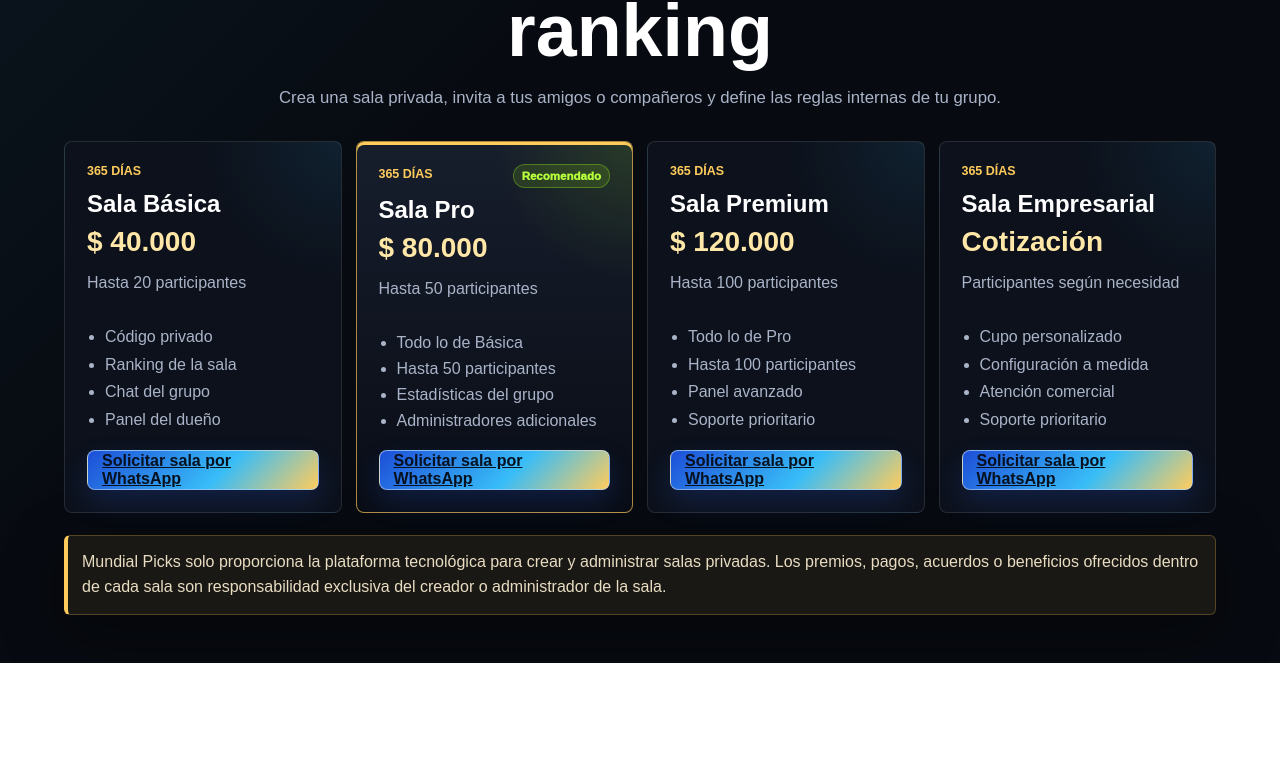
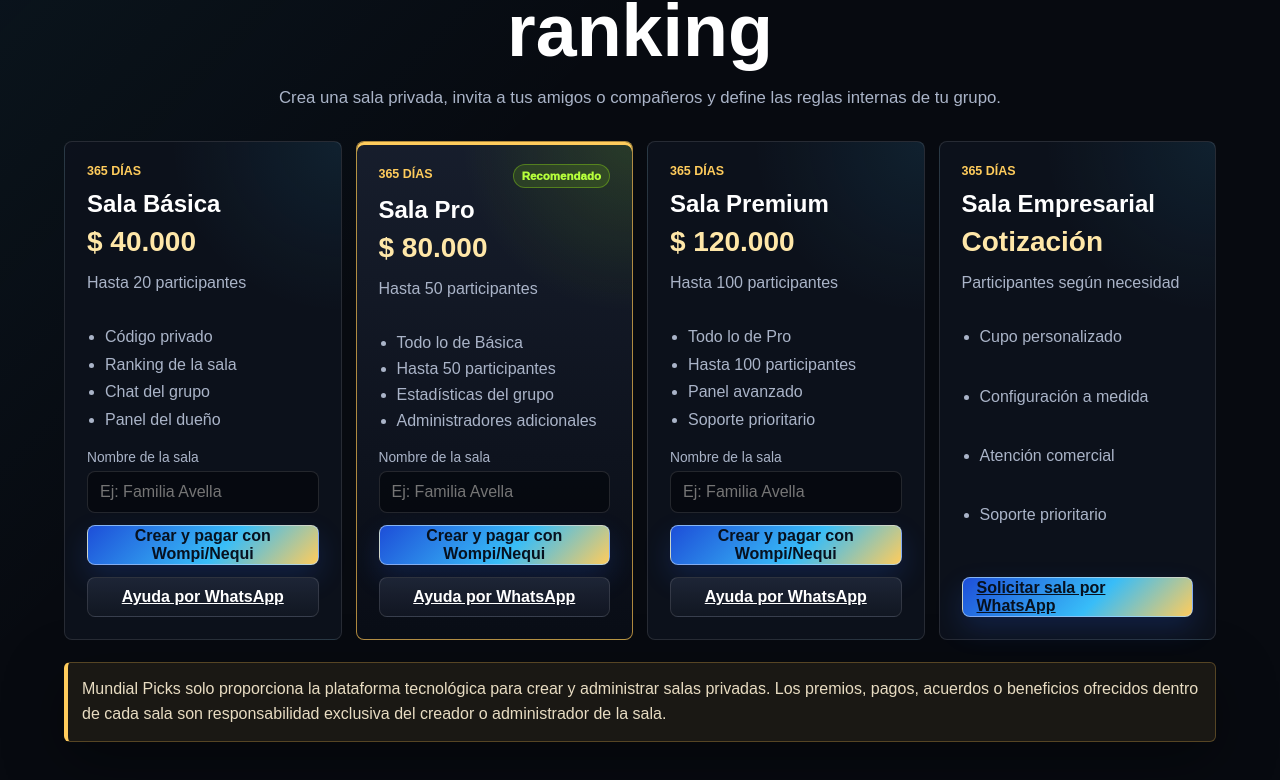
Before and after one commit to 101905Leo/mundial-picks-2026, a Next.js app: page /planes in a window 1280 px wide. Shown: the part 348-1128 px from the top of the page. Before the commit the page ends 1011 px from the top, so only its background shows below. Built offline with nearby package versions, Linux system fonts and the light colour scheme.

Commit message:
Restaurar checkout Wompi desde planes

```diff
--- a/src/components/plans-page.tsx
+++ b/src/components/plans-page.tsx
@@ -1,5 +1,8 @@
+"use client";
+
 import Link from "next/link";
-import { roomPlanCatalog, salesWhatsAppUrl } from "@/lib/room-plan-catalog";
+import { FormEvent, useState } from "react";
+import { roomPlanCatalog, salesWhatsAppUrl, type RoomPlanCatalogItem } from "@/lib/room-plan-catalog";
 
 function formatPrice(priceCop: number | null) {
   if (priceCop === null) return "Cotización";
@@ -11,6 +14,57 @@ function formatPrice(priceCop: number | null) {
 }
 
 export function PlansPage() {
+  const [roomNames, setRoomNames] = useState<Record<string, string>>({});
+  const [pendingPlan, setPendingPlan] = useState<string | null>(null);
+  const [message, setMessage] = useState("");
+
+  async function startRoomCheckout(event: FormEvent<HTMLFormElement>, plan: RoomPlanCatalogItem) {
+    event.preventDefault();
+    if (!plan.participantLimit) return;
+
+    const roomName = (roomNames[plan.slug] ?? "").trim();
+    if (roomName.length < 3) {
+      setMessage("Escribe un nombre de sala de mínimo 3 caracteres.");
+      return;
+    }
+
+    setPendingPlan(plan.slug);
+    setMessage("Creando sala y preparando pago...");
+
+    try {
+      const response = await fetch("/api/leagues", {
+        method: "POST",
+        headers: { "Content-Type": "application/json" },
+        body: JSON.stringify({
+          name: roomName,
+          maxParticipants: plan.participantLimit,
+        }),
+      });
+      const data = await response.json().catch(() => ({}));
+
+      if (response.status === 401) {
+        setMessage("Inicia sesión o regístrate antes de crear y pagar una sala.");
+        return;
+      }
+
+      if (!response.ok) {
+        setMessage(data.error ?? "No se pudo crear la sala ni abrir Wompi.");
+        return;
+      }
+
+      if (!data.checkout?.checkoutUrl) {
+        setMessage("La sala se creó, pero no recibimos el enlace de pago. Usa WhatsApp como alternativa.");
+        return;
+      }
+
+      window.location.href = data.checkout.checkoutUrl;
+    } catch {
+      setMessage("No se pudo conectar con el checkout. Intenta de nuevo o usa WhatsApp como alternativa.");
+    } finally {
+      setPendingPlan(null);
+    }
+  }
+
   return (
     <main className="plans-shell">
       <header className="plans-header">
@@ -45,12 +99,39 @@ export function PlansPage() {
             <ul>
               {plan.benefits.map((benefit) => <li key={benefit}>{benefit}</li>)}
             </ul>
-            <a className="button primary" href={salesWhatsAppUrl(plan.name)} rel="noreferrer" target="_blank">
-              Solicitar sala por WhatsApp
-            </a>
+            {plan.participantLimit ? (
+              <form className="form" onSubmit={(event) => startRoomCheckout(event, plan)}>
+                <div className="form-row">
+                  <label htmlFor={`room-name-${plan.slug}`}>Nombre de la sala</label>
+                  <input
+                    id={`room-name-${plan.slug}`}
+                    maxLength={80}
+                    minLength={3}
+                    onChange={(event) =>
+                      setRoomNames((current) => ({ ...current, [plan.slug]: event.target.value }))
+                    }
+                    placeholder="Ej: Familia Avella"
+                    required
+                    value={roomNames[plan.slug] ?? ""}
+                  />
+                </div>
+                <button className="button primary" disabled={pendingPlan !== null} type="submit">
+                  {pendingPlan === plan.slug ? "Abriendo Wompi..." : "Crear y pagar con Wompi/Nequi"}
+                </button>
+                <a className="button secondary" href={salesWhatsAppUrl(plan.name)} rel="noreferrer" target="_blank">
+                  Ayuda por WhatsApp
+                </a>
+              </form>
+            ) : (
+              <a className="button primary" href={salesWhatsAppUrl(plan.name)} rel="noreferrer" target="_blank">
+                Solicitar sala por WhatsApp
+              </a>
+            )}
           </article>
         ))}
       </section>
+
+      {message ? <div className="notice">{message}</div> : null}
 
       <section className="panel room-legal-notice plans-legal">
         Mundial Picks solo proporciona la plataforma tecnológica para crear y administrar salas privadas. Los premios,
```
